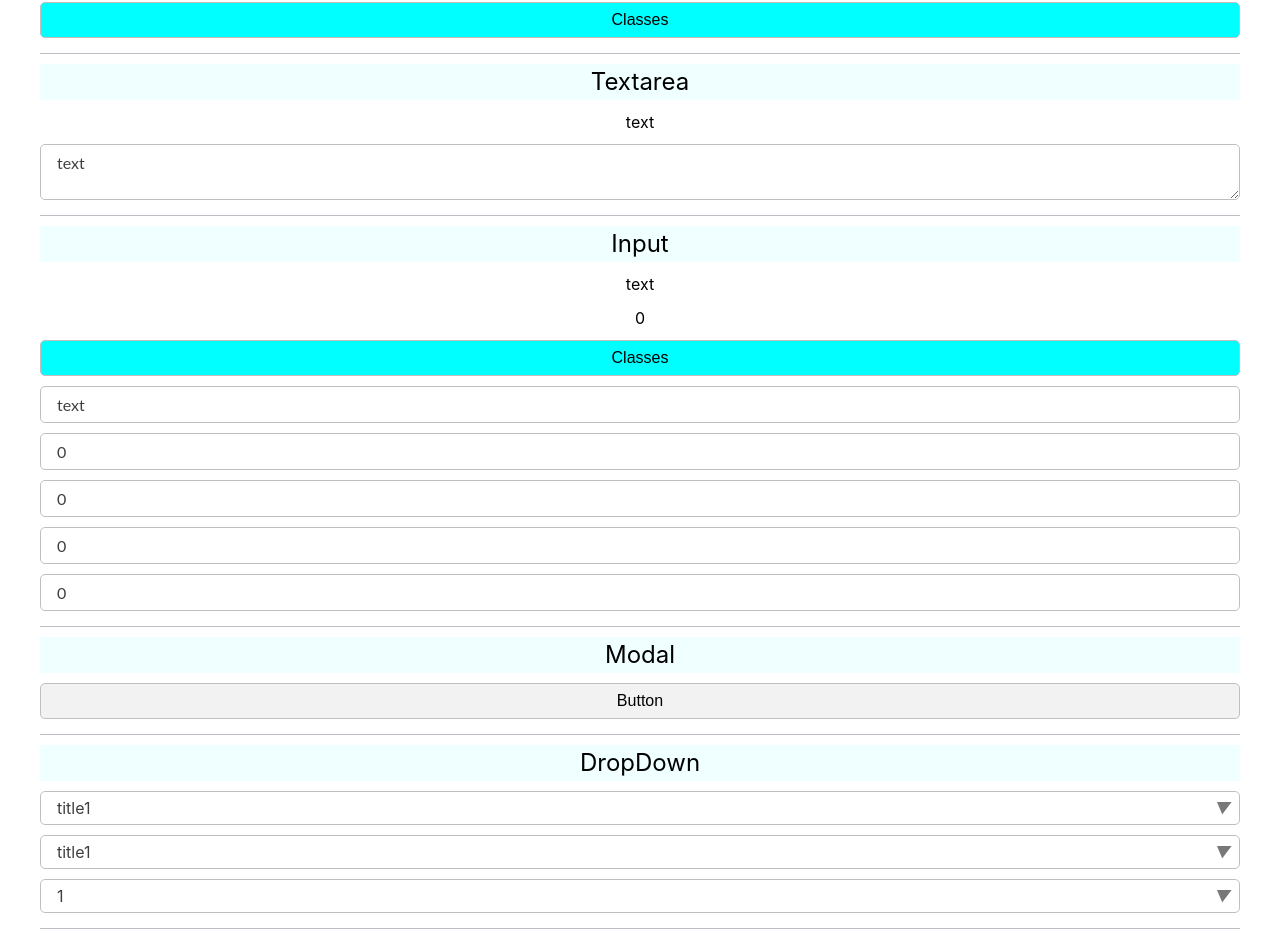
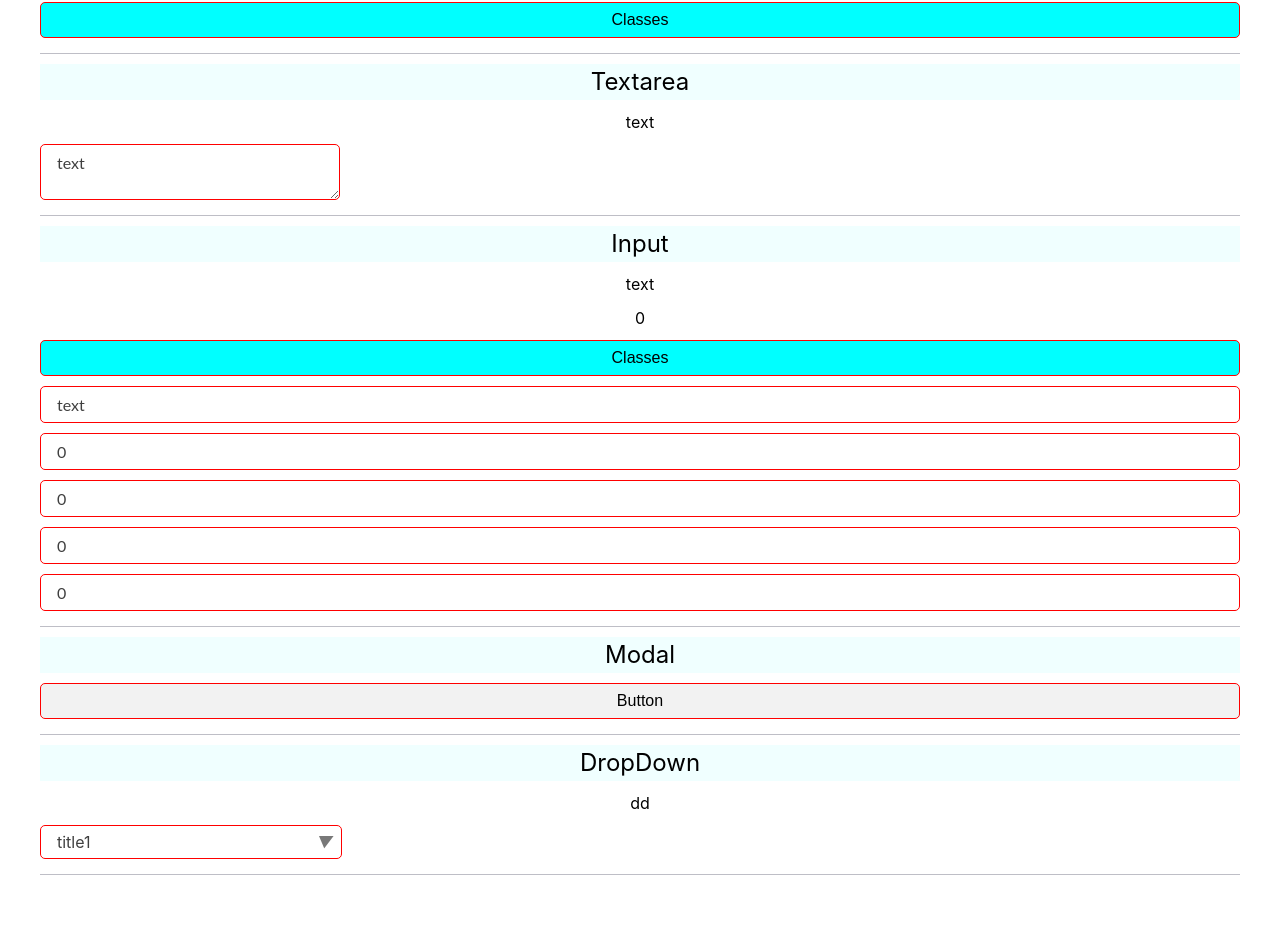
Before and after one commit to GarriGarrison/vue-hive-test-library, a Vue app: page / in a window 1280 px wide. Shown: the part 269-1220 px from the top of the page. After the commit the page ends 1184 px from the top, so only its background shows below. Built offline with nearby package versions, Linux system fonts and the light colour scheme.

Commit message:
dropdown: исправление косяков с отображением и пробрасыванием стилей

```diff
--- a/src/App.vue
+++ b/src/App.vue
@@ -1,4 +1,4 @@
-<script lang="ts"  setup>
+<script lang="ts" setup>
 import { ref } from 'vue';
 import WidgetWrapper from '@/WidgetWrapper.vue';
 import { HiveButton, HiveDialog, HiveLoader, HiveTextarea } from '.';
@@ -8,6 +8,7 @@ import HiveDropDown from './components/hive-drop-down/hive-drop-down.vue';
 const text = ref('text');
 const num = ref(0);
 const isOpenModal = ref(false);
+const dd = ref('dd');
 
 const handleText = () => {
   console.log('click');
@@ -25,7 +26,7 @@ const handleR = () => {
 
 const input = ref('');
 
-const options = ['1', '2', '3', '4', '5', '6', '7', '8', '9', '10', '11', '12'];
+const options = ['1', '2'];
 const optionsObject = [
   {
     key: 'key1',
@@ -98,7 +99,7 @@ const optionsObject = [
       <!-- Textarea -->
       <widget-wrapper title="Textarea">
         {{ text }}
-        <hive-textarea v-model="text" resize-direction="both" />
+        <hive-textarea v-model="text" resize-direction="both" :style="{width: '300px'}" />
       </widget-wrapper>
 
       <!-- Input -->
@@ -121,14 +122,15 @@ const optionsObject = [
         <hive-dialog v-model="isOpenModal">
           <template #header>
             <!-- <hive-button title="close" /> -->
-            ривэд эдвэд FFFFFFFFFFFFFddddddddddddddddddddddddddddddddddddddddddddddddddddddddddddddddddddddddddddddddddddddd
+            ривэд эдвэд
+            FFFFFFFFFFFFFddddddddddddddddddddddddddddddddddddddddddddddddddddddddddddddddddddddddddddddddddddddd
           </template>
 
           <hive-input v-model="text" />
           <hive-button />
           Hello
 
-           <hive-drop-down :options="optionsObject" />
+          <hive-drop-down :options="optionsObject" />
 
           <template #footer>
             <hive-button title="close" />
@@ -138,9 +140,10 @@ const optionsObject = [
 
       <!-- DropDown -->
       <widget-wrapper title="DropDown">
-        <hive-drop-down :options="optionsObject" />
-        <hive-drop-down :options="optionsObject" value-field="value" title-field="title" />
-        <hive-drop-down :options="options" />
+        {{ dd }}
+        <hive-drop-down :options="optionsObject" :style="{width: '300px'}" />
+        <!-- <hive-drop-down :options="optionsObject" value-field="value" title-field="title" /> -->
+        <!-- <hive-drop-down :options="options" v-model="dd" /> -->
       </widget-wrapper>
     </div>
   </div>
--- a/src/components/hive-button/hive-button.vue
+++ b/src/components/hive-button/hive-button.vue
@@ -21,9 +21,9 @@ const emit = defineEmits<Emit>();
   <button
     class="hive-button"
     :class="{ disabled: disabled }"
+    :style="style"
     :disabled="disabled"
     @click="onClick(emit, $event)"
-    :style="style"
   >
     <slot name="before" />
     <slot>
--- a/src/components/hive-drop-down/hive-drop-down.vue
+++ b/src/components/hive-drop-down/hive-drop-down.vue
@@ -61,8 +61,9 @@ useOnMount(emit);
 
 const menuRef = ref(null);
 
-const { currentValue, activeValue, currentOption, currentOptions, filteredOptions, searchQuery } =
-  useList(props as ListConfig);
+const { currentValue, activeValue, currentOption, currentOptions, filteredOptions, searchQuery } = useList(
+  props as ListConfig,
+);
 
 const {
   isExpanded,
@@ -147,8 +148,14 @@ defineExpose({ searchRef, forceFocus });
 </script>
 
 <template>
-  <div class="hive-drop-down" :class="{ 'active visible': isExpanded }" @focusin="expand()" @focusout="collapse()">
-    <i class="hive-drop-down__icon" :class="{expand: isExpanded }" @mousedown="toggle" />
+  <div
+    class="hive-drop-down"
+    :class="{ 'active visible': isExpanded }"
+    :style="style"
+    @focusin="expand()"
+    @focusout="collapse()"
+  >
+    <i class="hive-drop-down__icon" :class="{ expand: isExpanded }" @mousedown="toggle" />
     <hive-input
       v-model="searchQuery"
       ref="searchRef"
@@ -165,7 +172,7 @@ defineExpose({ searchRef, forceFocus });
       @keydown.esc="collapse"
       @input="onInput(emit, $event as string)"
     />
-    <div class="hive-drop-down__text" :class="{ filtered: searchQuery.length > 0 }">
+    <div class="hive-drop-down__text" :class="{ filtered: searchQuery.length > 0, expand: isExpanded }">
       <div v-if="imgsArray" class="hive-drop-down__text-img">
         <!-- TODO -->
         <!-- <img :src="imgsArray[currentOption?.title]" alt="" /> -->
@@ -180,7 +187,7 @@ defineExpose({ searchRef, forceFocus });
     <div
       ref="menuRef"
       class="hive-drop-down__menu"
-      :class="{ visible: isExpanded, hidden: isExpanded }"
+      :class="{ visible: isExpanded }"
       :style="{
         height: menuHeight,
       }"
@@ -188,7 +195,7 @@ defineExpose({ searchRef, forceFocus });
       <hive-observable
         v-for="option in filteredOptions"
         :key="option.key"
-        :root="(menuRef as unknown as Record<string, any>)"
+        :root="menuRef as unknown as Record<string, any>"
         :threshold="0.2"
         @appear="onAppear(option)"
         @disappear="onDisappear(option)"
@@ -231,6 +238,7 @@ $drop-down-selected_color: rgba(0, 0, 0, 0.95);
 $drop-down-border-top: #fafafa;
 $drop-down-box-shadow: 0 2px 3px 0 rgba(34, 36, 38, 0.15);
 $drop-down-border-color-hover: rgba(34, 36, 38, 0.35);
+$drop-down-padding: 0.5rem 0;
 
 .hive-drop-down {
   position: relative;
@@ -246,22 +254,25 @@ $drop-down-border-color-hover: rgba(34, 36, 38, 0.35);
   color: var(--text, $text);
   box-shadow: none;
   border: 1px solid var(--border, $border);
-  padding: $p-input;
+  padding: $drop-down-padding;
   border-radius: var(--border-radius, $border-radius);
-  transition: box-shadow 0.1s ease, width 0.1s ease;
+  transition:
+    box-shadow 0.1s ease,
+    width 0.1s ease;
 
   &__search {
     position: absolute;
     top: 0;
+    left: 0;
     z-index: $drop-down-z_search;
     background: none transparent;
     border: none;
     box-shadow: none;
     width: 100%;
-    height: 100%;
+    height: 2rem;
     outline: none;
     line-height: 2rem;
-    padding: $p-input;
+    padding: 1rem;
     cursor: default;
     font: inherit;
 
@@ -277,11 +288,21 @@ $drop-down-border-color-hover: rgba(34, 36, 38, 0.35);
     z-index: auto;
     display: inline-block;
     transition: none;
+    padding-left: 1rem;
 
     &-img {
       display: flex;
       align-items: center;
       gap: 5px;
+    }
+
+    &.expand {
+      opacity: 0.7;
+    }
+
+    &.filtered {
+      color: transparent;
+      opacity: 0.1;
     }
   }
 
@@ -307,14 +328,12 @@ $drop-down-border-color-hover: rgba(34, 36, 38, 0.35);
 
   &__menu {
     cursor: auto;
-    position: absolute;
     left: 0;
     z-index: $drop-down-z_menu;
     display: none;
     outline: none;
-    top: 95%;
     margin: 0;
-    padding: 0 0;
+    padding: 0;
     background-color: var(--bg-input, $bg-input);
     text-shadow: none;
     text-align: left;
@@ -323,13 +342,8 @@ $drop-down-border-color-hover: rgba(34, 36, 38, 0.35);
     overflow-x: hidden;
     overflow-y: auto;
     backface-visibility: hidden;
+    border: none;
     border-top-width: 0 !important;
-    width: auto;
-    outline: none;
-    margin: 0 -1px;
-    min-width: 100%;
-    width: 100%;
-    transition: opacity 0.1s ease;
     max-height: $drop-down-max-height;
 
     &:after {
@@ -358,39 +372,15 @@ $drop-down-border-color-hover: rgba(34, 36, 38, 0.35);
     box-shadow: none;
   }
 
-  &:focus {
-    border-color: $border-focus;
-    box-shadow: none;
-
-    .menu {
-      border-color: $border-focus;
-      box-shadow: $drop-down-box-shadow;
-    }
-  }
-
   &.active {
     z-index: $drop-down-z-active;
-    border-color: $border-focus;
+    border-color: var(--border, $border-focus);
     box-shadow: $drop-down-box-shadow;
 
-    .text {
-      color: $text;
-
-      &.filtered {
-        color: transparent;
-      }
-    }
-
-    .menu {
-      border-color: $border-focus;
-      box-shadow: $drop-down-box-shadow;
+    .visible {
+      display: block;
+      padding-top: 1rem;
     }
   }
 }
-
-.active .visible {
-  display: block;
-  border: 1px solid $border-focus;
-  padding-top: 1rem;
-}
 </style>
--- a/src/components/hive-textarea/hive-textarea.vue
+++ b/src/components/hive-textarea/hive-textarea.vue
@@ -25,11 +25,11 @@ const emit = defineEmits<Emit>();
   <textarea
     class="hive-textaria"
     :class="[{ resizable: resizable }, resizeDirection]"
+    :style="style"
     :value="modelValue"
     @input="onUpdateModelValue(emit, ($event.target as HTMLTextAreaElement)?.value)"
     :placeholder="placeholder"
     :rows="rowsCount"
-    :style="style"
   />
 </template>
 
--- a/src/main.ts
+++ b/src/main.ts
@@ -1,4 +1,5 @@
 import { createApp } from 'vue';
 import App from './App.vue';
+import './style.scss'
 
 createApp(App).mount('#app');
--- /dev/null
+++ b/src/style.scss
@@ -0,0 +1,3 @@
+:root {
+  --border: red;
+}
```
Also changed, not shown: package.json (+8 -0 lines), 2 other files (tests, documents, lock files or other folders).
